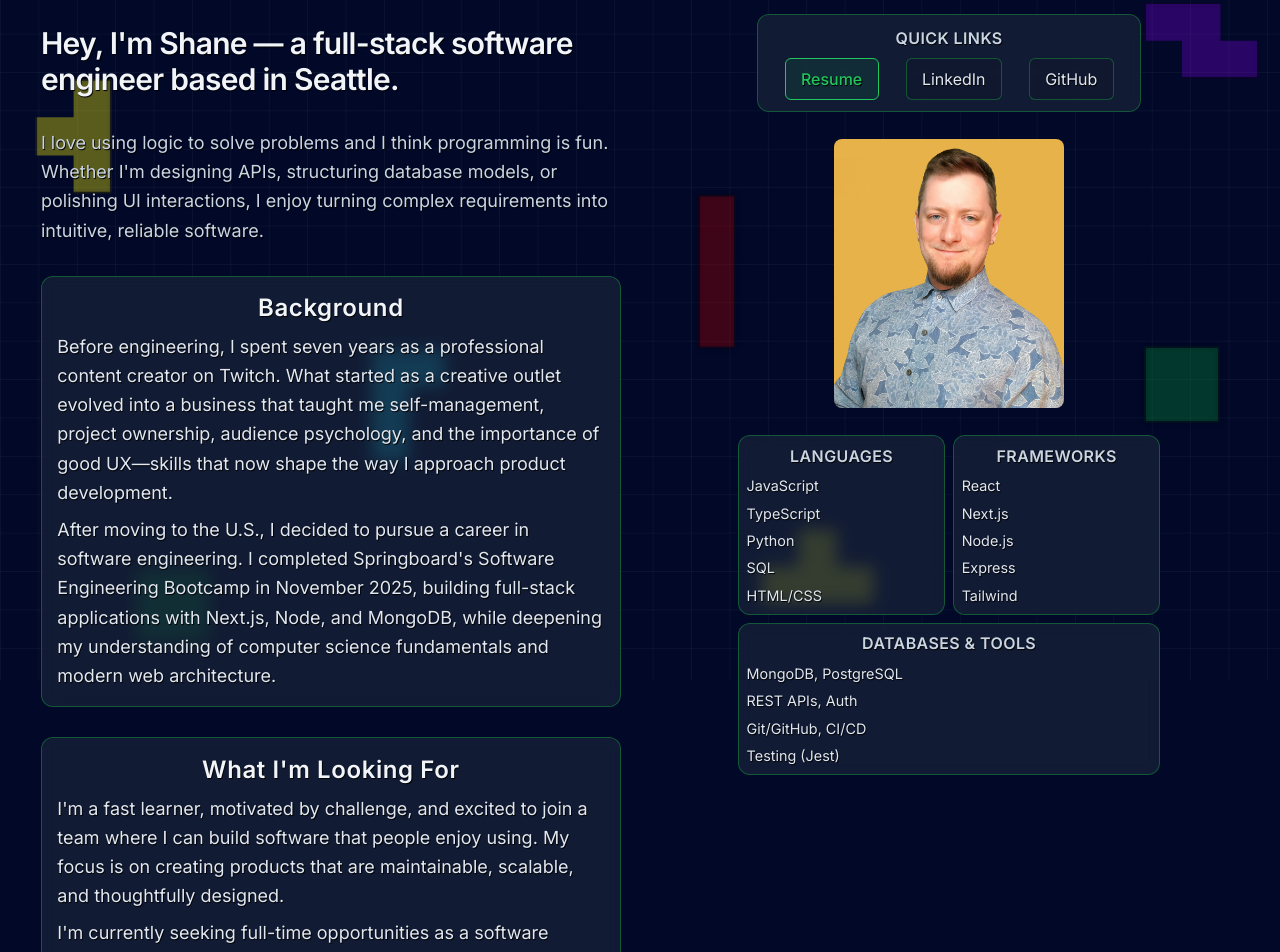
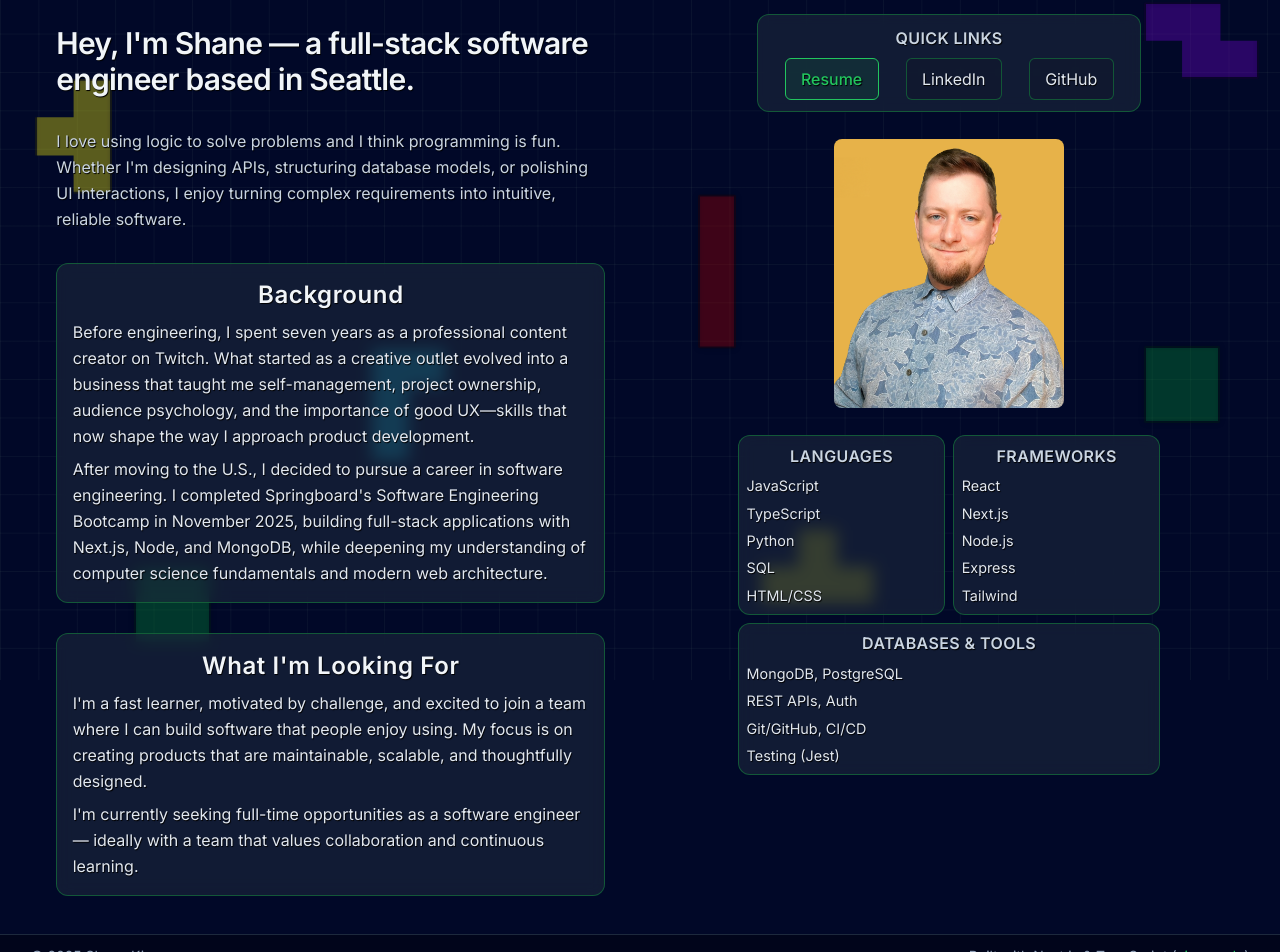
Before and after one commit to shane-m-king/portfolio, a Next.js app: page /about in a window 1280 px wide. Shown: the part 120-1072 px from the top of the page. Built offline with nearby package versions, Linux system fonts and the light colour scheme.

Commit message:
Improved About Page Spacing

```diff
--- a/app/about/page.tsx
+++ b/app/about/page.tsx
@@ -19,12 +19,12 @@ export default function AboutPage() {
         ">
 
           {/* LEFT COLUMN */}
-          <div className="space-y-[calc(var(--tetris-unit)*0.8)] mx-[calc(var(--tetris-unit)*0.4)] my-[calc(var(--tetris-unit)*0.3)]">
+          <div className="space-y-[calc(var(--tetris-unit)*0.8)] mx-[calc(var(--tetris-unit)*0.8)] my-[calc(var(--tetris-unit)*0.3)]">
             <h1 className="text-3xl font-semibold tracking-tight">
               Hey, I'm Shane — a full-stack software engineer based in Seattle.
             </h1>
 
-            <p className="text-slate-300 text-lg leading-relaxed">
+            <p className="text-slate-300 text-base leading-relaxed">
               I love using logic to solve problems and I think programming is fun.
               Whether I'm designing APIs, structuring database models,
               or polishing UI interactions, I enjoy turning complex
@@ -38,7 +38,7 @@ export default function AboutPage() {
               </h2>
 
 
-              <p className="text-lg text-slate-200 leading-relaxed">
+              <p className="text-base text-slate-200 leading-relaxed">
                 Before engineering, I spent seven years as a professional content
                 creator on Twitch. What started as a creative outlet evolved into a
                 business that taught me self-management, project ownership, audience
@@ -46,7 +46,7 @@ export default function AboutPage() {
                 way I approach product development.
               </p>
 
-              <p className="text-lg text-slate-200 leading-relaxed">
+              <p className="text-base text-slate-200 leading-relaxed">
                 After moving to the U.S., I decided to pursue a career
                 in software engineering. I completed Springboard's
                 Software Engineering Bootcamp in November 2025, building full-stack
@@ -61,14 +61,14 @@ export default function AboutPage() {
                 What I'm Looking For
               </h2>
 
-              <p className="text-lg text-slate-200 leading-relaxed">
+              <p className="text-base text-slate-200 leading-relaxed">
                 I'm a fast learner, motivated by challenge, and excited to join a
                 team where I can build software that people enjoy using. My focus is
                 on creating products that are maintainable, scalable, and
                 thoughtfully designed.
               </p>
 
-              <p className="text-lg text-slate-200 leading-relaxed">
+              <p className="text-base text-slate-200 leading-relaxed">
                 I'm currently seeking full-time opportunities as a software
                 engineer— ideally with a team that values collaboration and
                 continuous learning.
```
